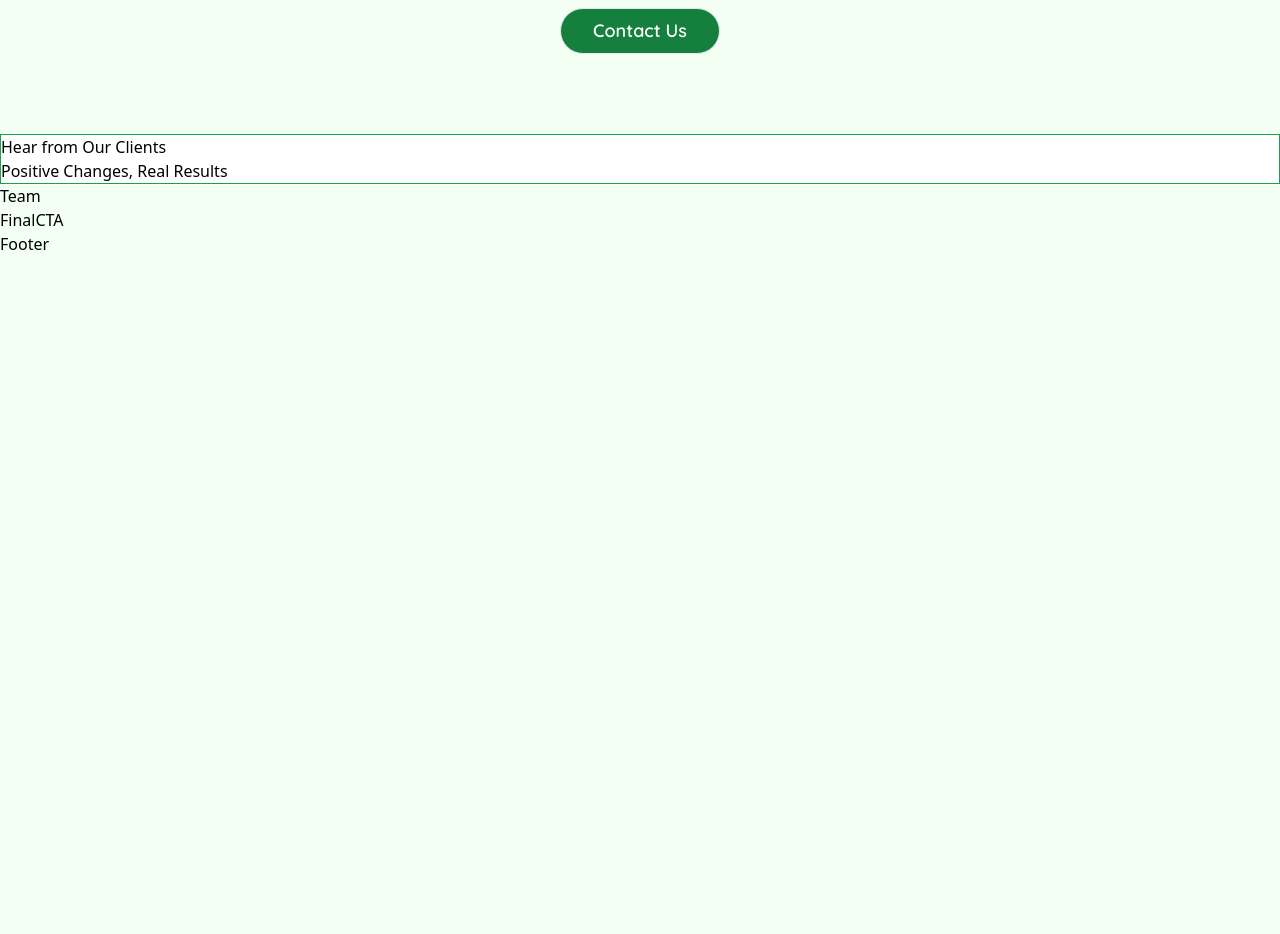
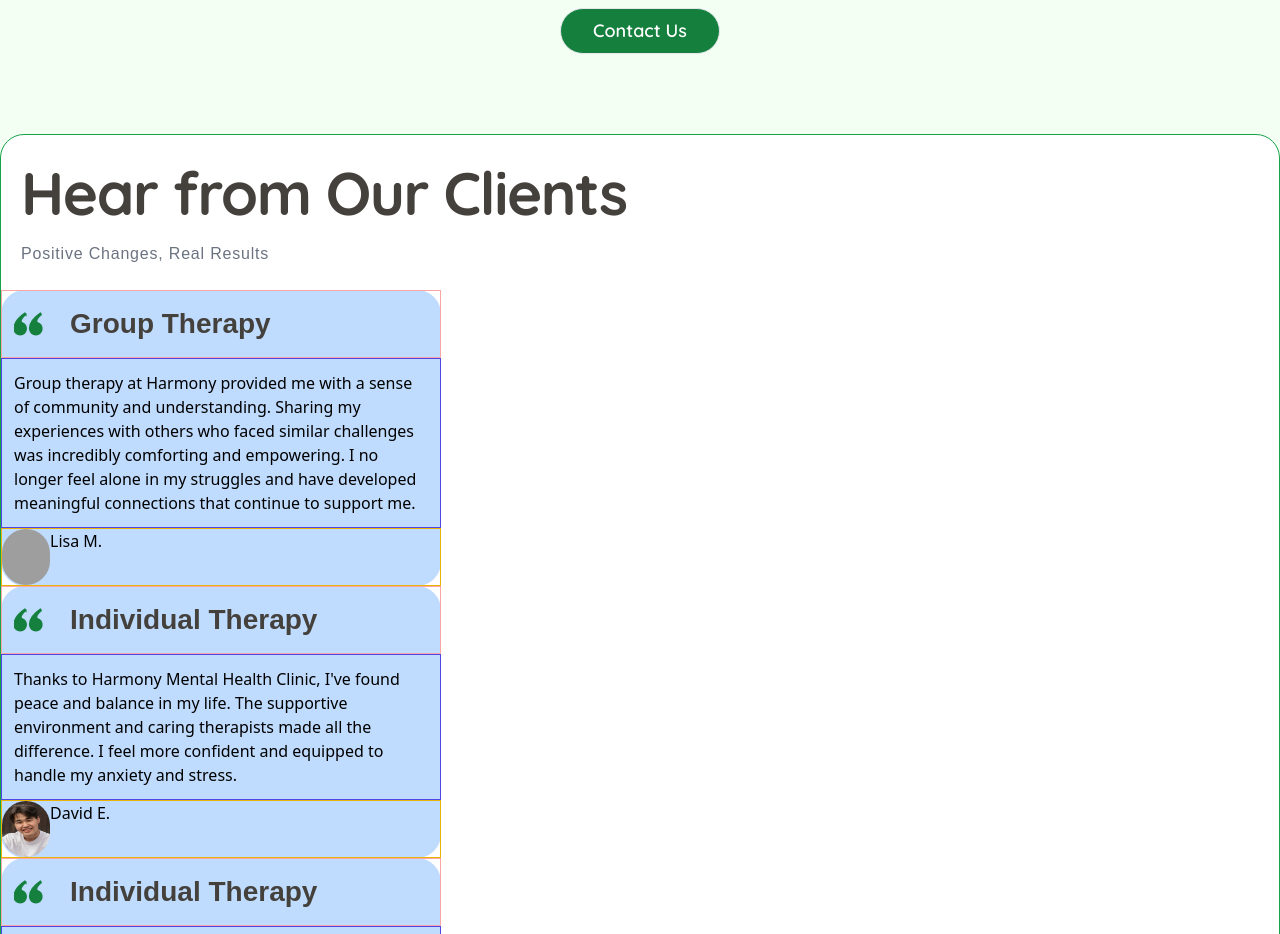
Before and after one commit to Quincy-Fer/Harmony-Therapy-Website, a React (Vite) app: page / in a window 1280 px wide. Shown: the part 4340-5274 px from the top of the page. Before the commit the page ends 4596 px from the top, so only its background shows below. Built offline with nearby package versions, Linux system fonts and the light colour scheme; grey boxes are pictures that could not be loaded.

Commit message:
Create TestimonialCard, layout, import props

```diff
--- a/src/Components/TestimonialCard.jsx
+++ b/src/Components/TestimonialCard.jsx
@@ -1,5 +1,34 @@
-const TestimonialCard = () => {
-  return <div>TestimonialCard</div>;
+import { quotes } from "../assets/icons";
+
+const TestimonialCard = ({ name, quote, imgURL, therapy }) => {
+  return (
+    <div className=" max-w-[440px]  bg-blue-200 rounded-3xl">
+      <div className="flex w-full p-3 gap-4 border border-red-300">
+        <svg
+          className="w-10 text-green-700 "
+          fill="#15803d "
+          viewBox="0 0 32 32"
+          version="1.1"
+          xmlns="http://www.w3.org/2000/svg"
+          stroke="currentColor"
+        >
+          <path d="M9.563 8.469l-0.813-1.25c-5.625 3.781-8.75 8.375-8.75 12.156 0 3.656 2.688 5.375 4.969 5.375 2.875 0 4.906-2.438 4.906-5 0-2.156-1.375-4-3.219-4.688-0.531-0.188-1.031-0.344-1.031-1.25 0-1.156 0.844-2.875 3.938-5.344zM21.969 8.469l-0.813-1.25c-5.563 3.781-8.75 8.375-8.75 12.156 0 3.656 2.75 5.375 5.031 5.375 2.906 0 4.969-2.438 4.969-5 0-2.156-1.406-4-3.313-4.688-0.531-0.188-1-0.344-1-1.25 0-1.156 0.875-2.875 3.875-5.344z"></path>
+        </svg>
+        <h6 className=" text-[28px] font-nunito font-bold tracking-normal text-stone-700 ">
+          {therapy}
+        </h6>
+      </div>
+      <div className="p-3 border border-indigo-600">{quote}</div>
+      <div className="flex flex-row border border-yellow-500">
+        <img
+          src={imgURL}
+          alt="portrait of therapy person"
+          className="h-14 w-12 rounded-full"
+        />
+        <p>{name}</p>
+      </div>
+    </div>
+  );
 };
 
 export default TestimonialCard;
--- a/src/Sections/Testimonials.jsx
+++ b/src/Sections/Testimonials.jsx
@@ -1,8 +1,40 @@
+import { TESTIMONIALS } from "../constants";
+import TestimonialCard from "../Components/TestimonialCard";
+
 const Testimonials = () => {
   return (
-    <section className="w-full mx-auto border border-green-600 bg-white mt-20">
-      <h2>Hear from Our Clients</h2>
-      <h5>Positive Changes, Real Results</h5>
+    <section
+      className="w-full mx-auto border border-green-600 bg-white mt-20 rounded-3xl"
+      id="testimonial"
+    >
+      {/* heading and paragraph */}
+      <div className="flex flex-col justify-start p-5">
+        <h2
+          className="text-stone-700 text-[60px]  font-bold font-quicksand
+         leading-tight tracking-tight"
+        >
+          Hear from Our Clients
+        </h2>
+        <p
+          className="font-nunito max-w-[600px] text-base text-gray-500 tracking-wider leading-loose
+          mt-2"
+        >
+          Positive Changes, Real Results
+        </p>
+      </div>
+
+      {/* cards */}
+      <div className="">
+        {TESTIMONIALS.map((testimonial) => (
+          <TestimonialCard
+            key={testimonial.key}
+            therapy={testimonial.therapy}
+            name={testimonial.name}
+            quote={testimonial.quote}
+            imgURL={testimonial.img}
+          />
+        ))}
+      </div>
     </section>
   );
 };
--- a/src/constants/index.js
+++ b/src/constants/index.js
@@ -157,7 +157,7 @@ export const TESTIMONIALS = [
   {
     key: 3,
     icon: quotes,
-    therapy: "Indivual Therapy",
+    therapy: "Individual Therapy",
     img: testimonialWoman1,
     name: "Michelle S.",
     quote:
```
